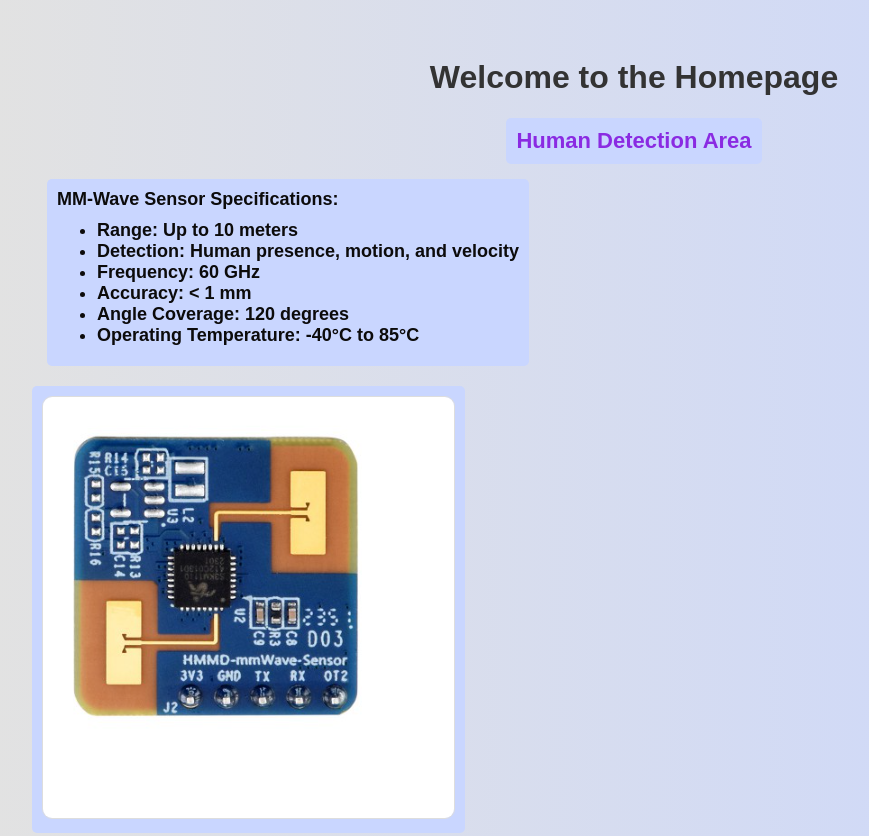
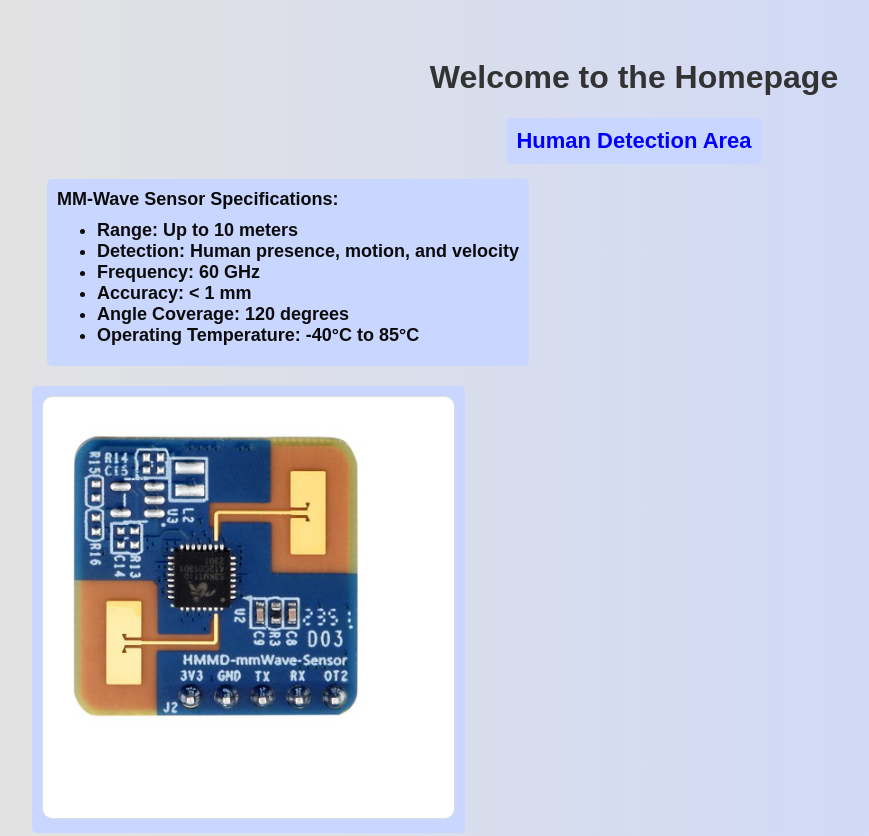
Before and after one commit to jainulAbu/CSSR, a plain HTML site: page homepage.html in a window 1280 px wide. Shown: the top 836 px of the page, without its empty margins (6-875 px from the left). Drawn offline with Linux system fonts and the light colour scheme.

Commit message:
Update homepage.html

```diff
--- a/homepage.html
+++ b/homepage.html
@@ -16,7 +16,7 @@
             text-align: center;
         }
         button, div {
-            color: blueviolet;
+            color: blue;
             background-color: #c9d6ff;
             padding: 10px;
             border-radius: 5px;
```
